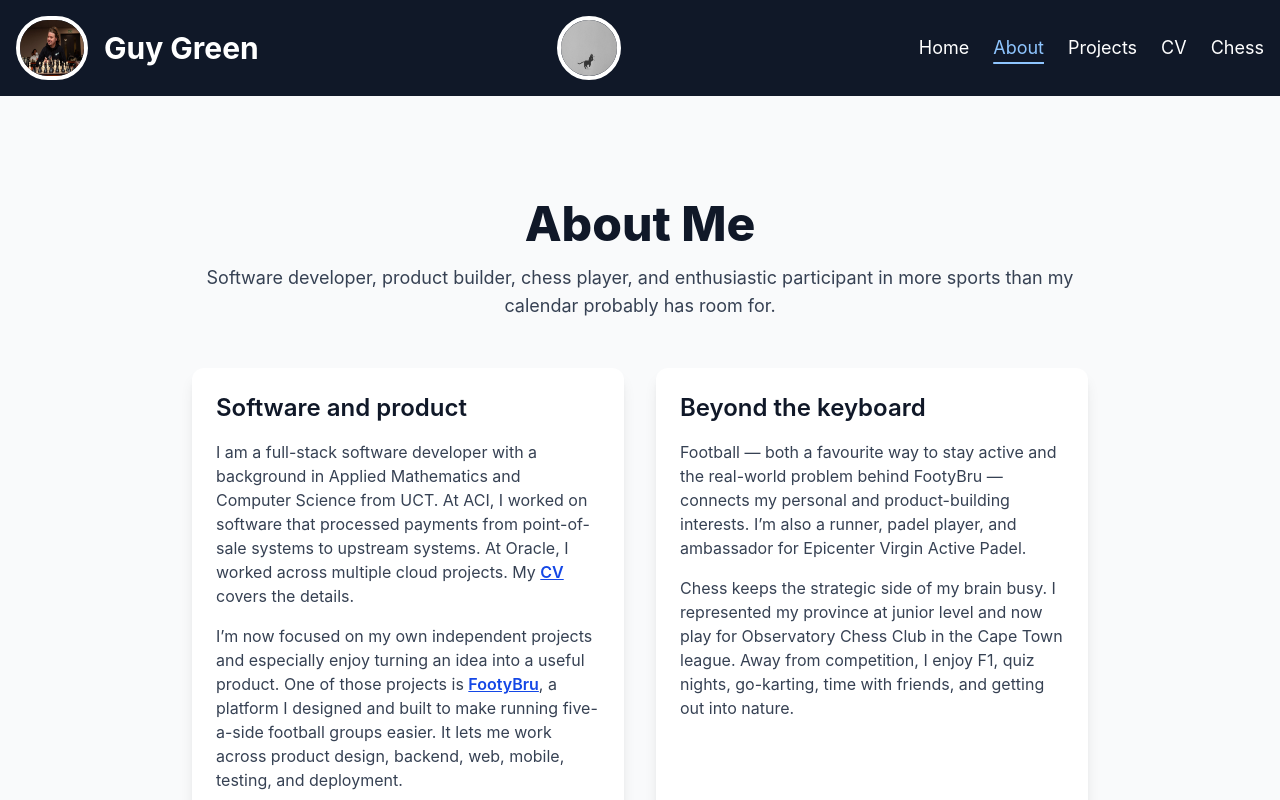
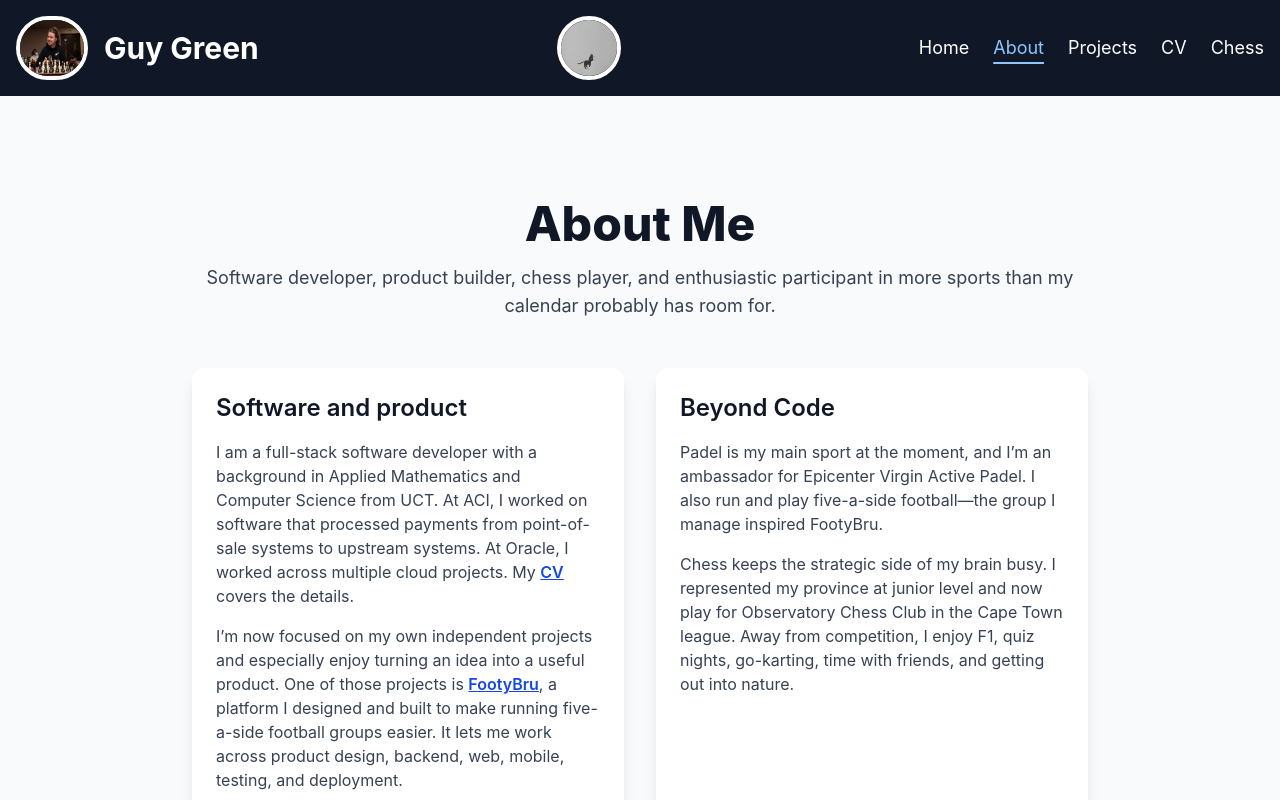
Before and after one commit to guyAOgreen/DomainApp, a React (Vite) app: page /about-me in a window 1280 px wide. Shown: the top 800 px of the page. Built offline with nearby package versions, Linux system fonts and the light colour scheme.

Commit message:
Align Beyond Code sports copy

```diff
--- a/src/pages/AboutMePage/AboutMePage.tsx
+++ b/src/pages/AboutMePage/AboutMePage.tsx
@@ -95,12 +95,12 @@ const AboutMePage: React.FC = () => {
         </section>
 
         <section className="rounded-xl bg-white p-6 shadow-lg dark:bg-gray-800">
-          <h2 className="mb-4 text-2xl font-semibold">Beyond the keyboard</h2>
+          <h2 className="mb-4 text-2xl font-semibold">Beyond Code</h2>
           <div className="space-y-4 text-gray-700 dark:text-gray-300">
             <p>
-              Football — both a favourite way to stay active and the real-world problem behind
-              FootyBru — connects my personal and product-building interests. I’m also a runner,
-              padel player, and ambassador for Epicenter Virgin Active Padel.
+              Padel is my main sport at the moment, and I’m an ambassador for Epicenter Virgin
+              Active Padel. I also run and play five-a-side football—the group I manage inspired
+              FootyBru.
             </p>
             <p>
               Chess keeps the strategic side of my brain busy. I represented my province at junior
```
Also changed, not shown: 2 other files (tests, documents, lock files or other folders).
